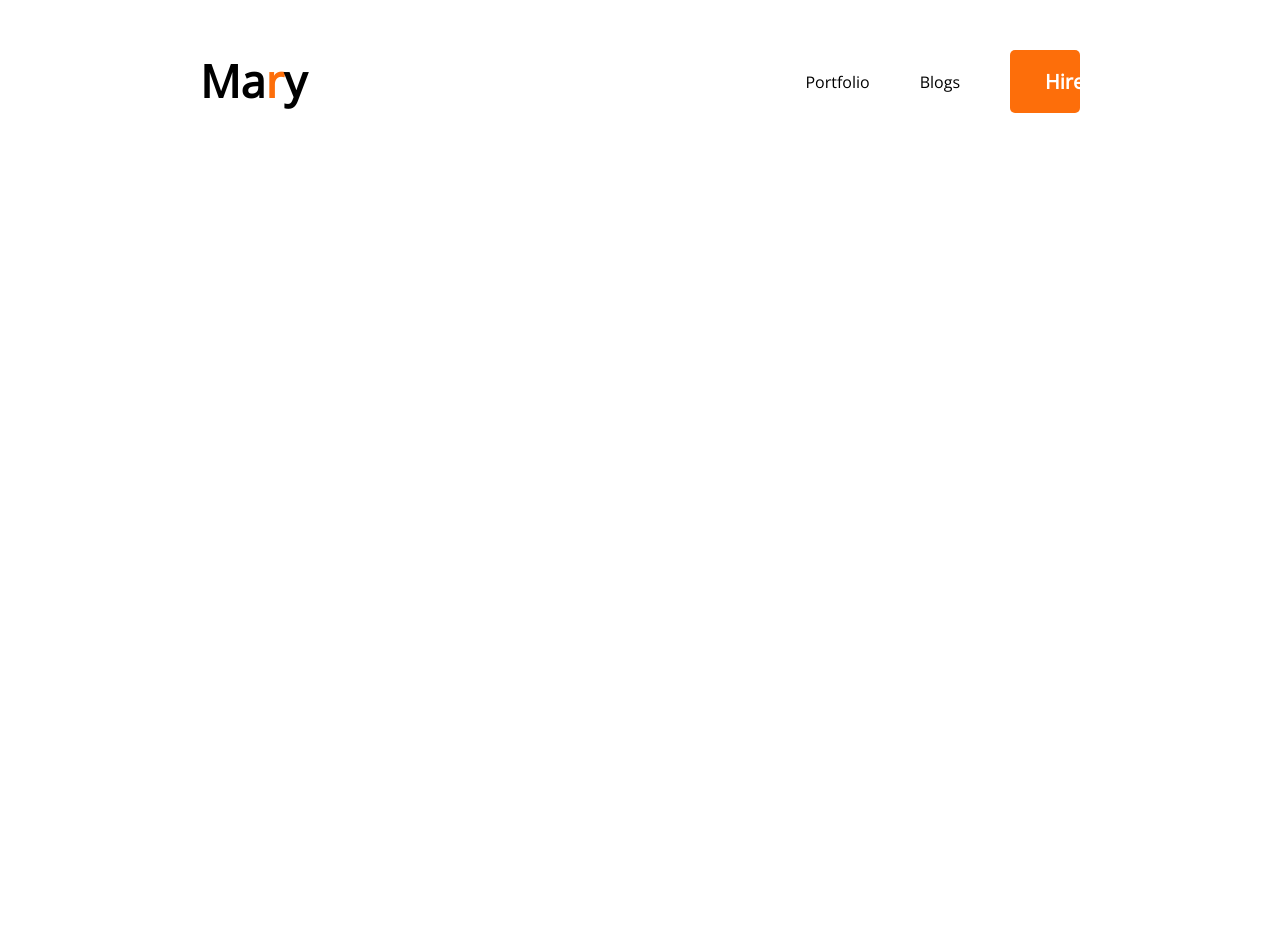
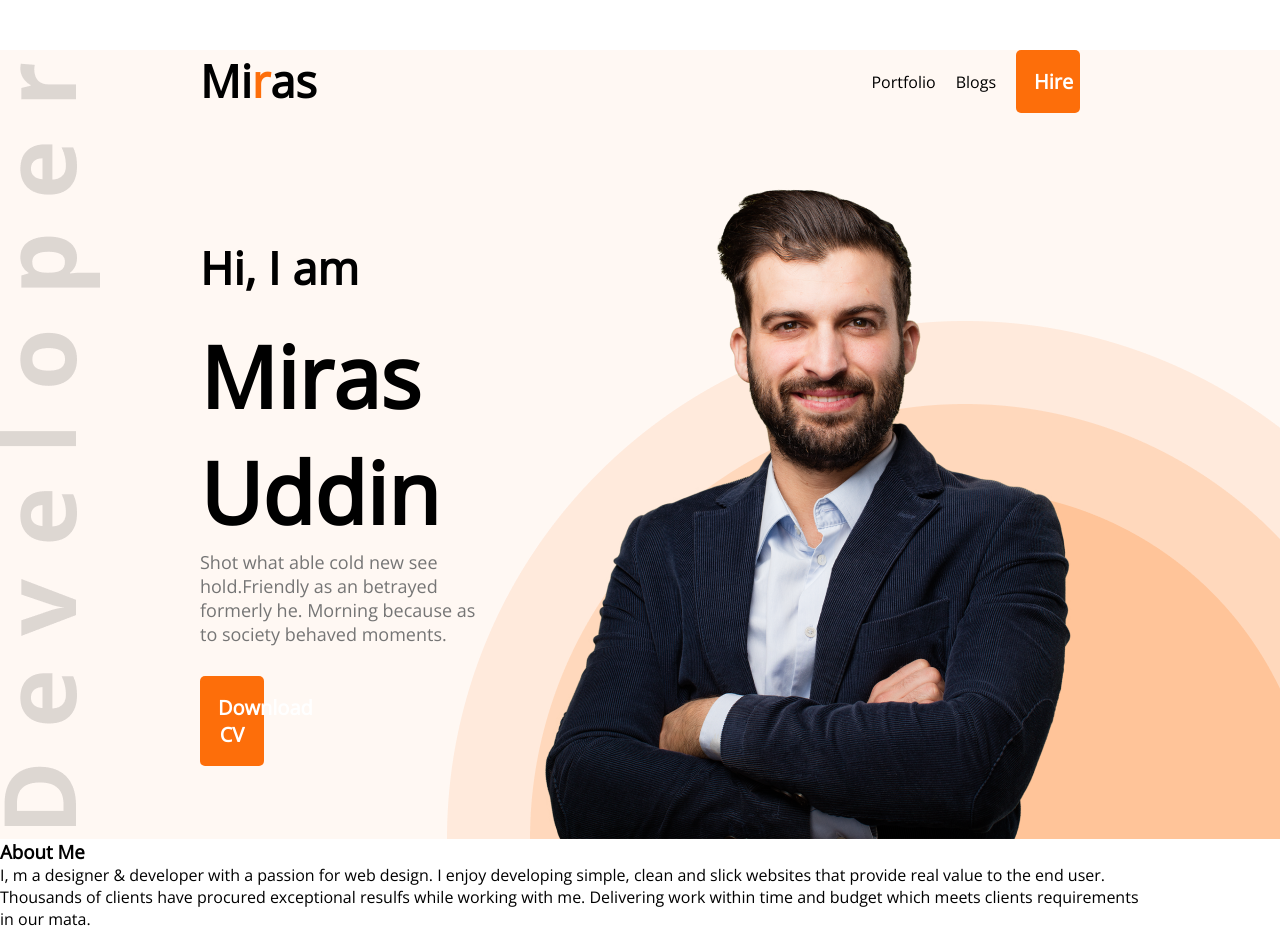
Before and after one commit to MirasUddin/Developer-Prothfolio, a plain HTML site: page index.html in a window 1280 px wide. Before the commit the page ends 800 px from the top, so only its background shows below. Drawn offline with nearby package versions, Linux system fonts and the light colour scheme.

Commit message:
max-width

```diff
--- a/index.html
+++ b/index.html
@@ -9,18 +9,31 @@
     <link rel="preconnect" href="https://fonts.googleapis.com"><link rel="preconnect" href="https://fonts.gstatic.com" crossorigin><link href="https://fonts.googleapis.com/css2?family=Open+Sans&display=swap" rel="stylesheet">
 </head>
 <body>
-    <header>
+    <header class="header">
          <nav>
-            <h2 class="nav-title">Ma<span class="text-primary">r</span>y</h2>
+            <h2 class="nav-title">Mi<span class="text-primary">r</span>as</h2>
             <ul>
                 <li>Portfolio</li>
                 <li>Blogs</li>
                 <li><button class="btn-primary">Hire</button></li>
             </ul>
          </nav>
+         <!-- header banner  -->
+         <div class="banner">
+            <div>
+                <h3 class="banner-sub-title">Hi, I am </h3>
+                <h1 class="banner-title">Miras Uddin</h1>
+                <p class="banner-description">Shot what able cold new see hold.Friendly as an betrayed formerly he. Morning because as to society behaved moments.</p>
+                <button class="btn-primary">Download CV</button>
+            </div>
+            <img src="images/hardy.png" alt="">
+         </div>
     </header>
     <main>
-
+        <section class="about">
+            <h3 class="section-title">About Me</h3>
+            <p class="section-description">I, m a designer & developer with a passion for web design. I enjoy developing simple, clean and slick websites that provide real value to the end user. Thousands of clients have procured exceptional resulfs while working with me. Delivering work within time and budget which meets clients requirements in our mata.</p>
+        </section>
     </main>
     <footer>
 
--- a/styles/protfolio.css
+++ b/styles/protfolio.css
@@ -11,10 +11,16 @@
     font-weight: 700;
     font-size: 20px;
     border: 0;
-    padding: 18px 35px;
+    padding: 18px 18px;
     width: 64px;
     border-radius: 5px;
     background-color: #FD6E0A;
+}
+.header{
+    background-color: #FFF8F3;
+    background-image: url('../images/header_bg.png'), url('../images/developer.png');
+    background-repeat: no-repeat;
+    background-position: bottom right, left;
 }
 /* header and navigation styles */
 nav{
@@ -32,5 +38,41 @@ nav ul{
 }
 nav li{
     list-style: none;
-    margin-left: 50px;
+    margin-left: 20px;
 }
+
+/* banner styles */
+.banner{
+    display: flex;
+    align-items: center;
+    margin: 0 200px;
+}
+.banner-title{
+    font-weight: 700;
+    font-size: 85px;
+}
+.banner-sub-title{
+    font-weight: 600;
+    font-size: 45px;
+    margin-bottom: 20px;
+}
+.banner-description{
+ color: #757575;
+ font-size: 18px;
+ margin-bottom: 30px;
+}
+/* main section*/
+main{
+    max-width: 1140px;
+}
+
+/* about section styles */
+.about{
+
+}
+.section-title{
+
+}
+.section-description{
+
+}
```
